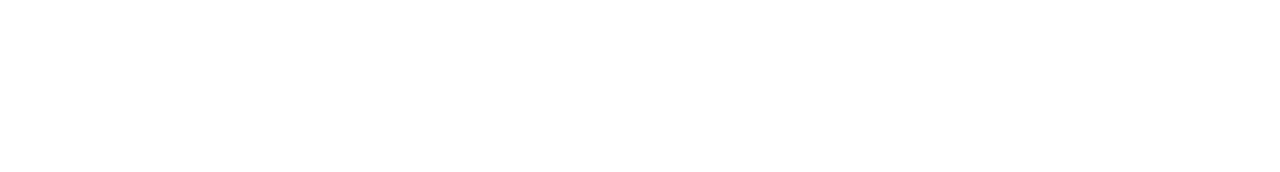
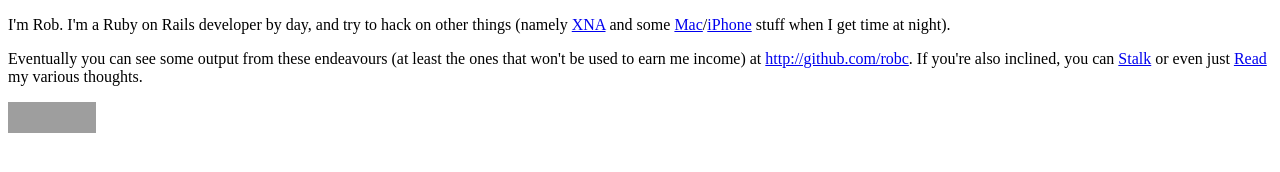
Before and after one commit to robc/robc.github.com, a plain HTML site: page index.html in a window 1280 px wide. Drawn offline with Linux system fonts and the light colour scheme; grey boxes are pictures that could not be loaded.

Commit message:
Enough of a basic introduction description.  At least until I'm able to do some more fancy work to make it all pretty...

```diff
--- a/index.html
+++ b/index.html
@@ -1,9 +1,20 @@
+<!DOCTYPE HTML PUBLIC "-//W3C//DTD HTML 4.01//EN" "http://www.w3.org/TR/html4/strict.dtd">
+
 <html>
   <head>
     <title>robc @ github</title>
+    <meta http-equiv="Content-Type" content="text/html;charset=utf-8" >
   </head>
 
   <body>
+    <p>I'm Rob.  I'm a Ruby on Rails developer by day, and try to hack on other things (namely <a href="http://creators.xna.com">XNA</a> and some <a href="http://developer.apple.com/mac">Mac</a>/<a href="http://developer.apple.com/iphone">iPhone</a> stuff when I get time at night).</p>
 
+    <p>Eventually you can see some output from these endeavours (at least the ones that won't be used to earn me income) at <a href="http://github.com/robc">http://github.com/robc</a>.  If you're also inclined, you can <a href="http://www.twitter.com/rob_caporetto">Stalk</a> or even just <a href="http://www.rob-caporetto.com">Read</a> my various thoughts.</p>
+
+    <p>
+      <a href="http://validator.w3.org/check?uri=referer"><img
+          src="http://www.w3.org/Icons/valid-html401-blue"
+          alt="Valid HTML 4.01 Strict" height="31" width="88"></a>
+    </p>
   </body>
 </html>
```
